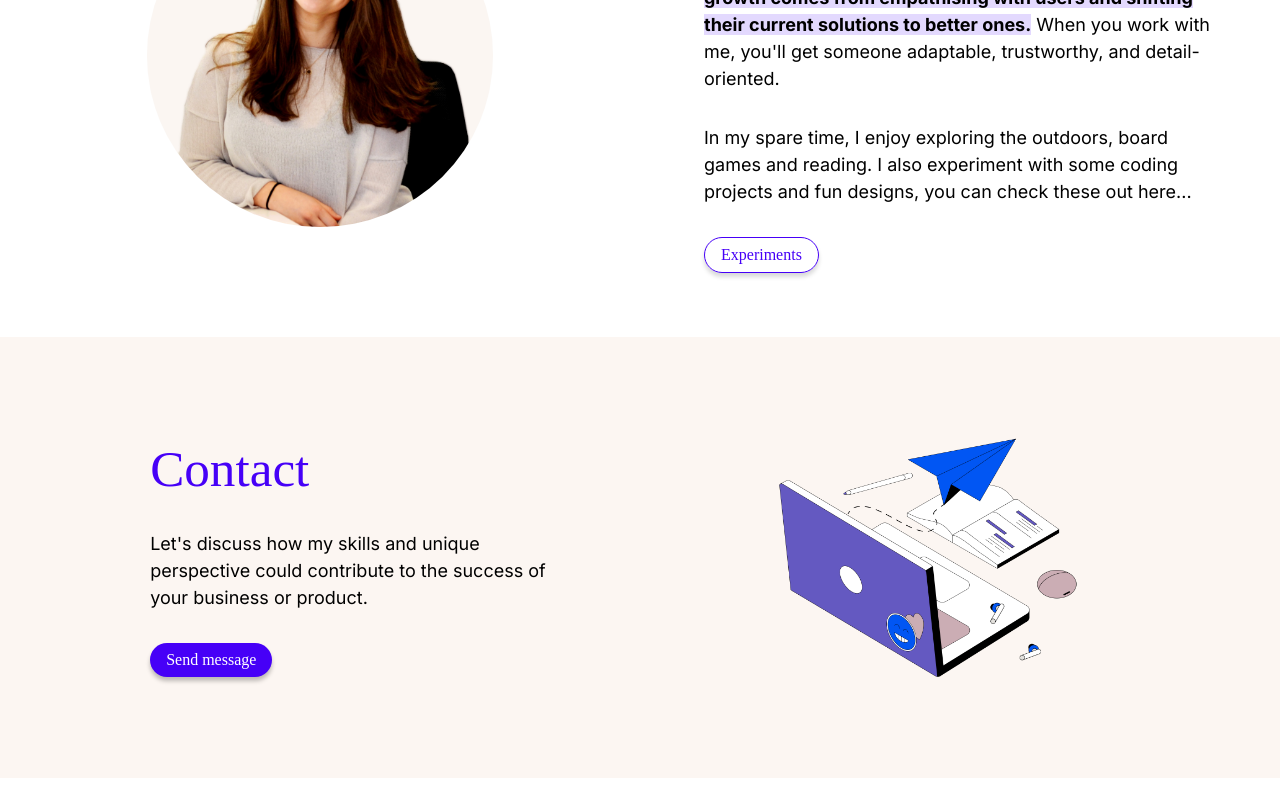
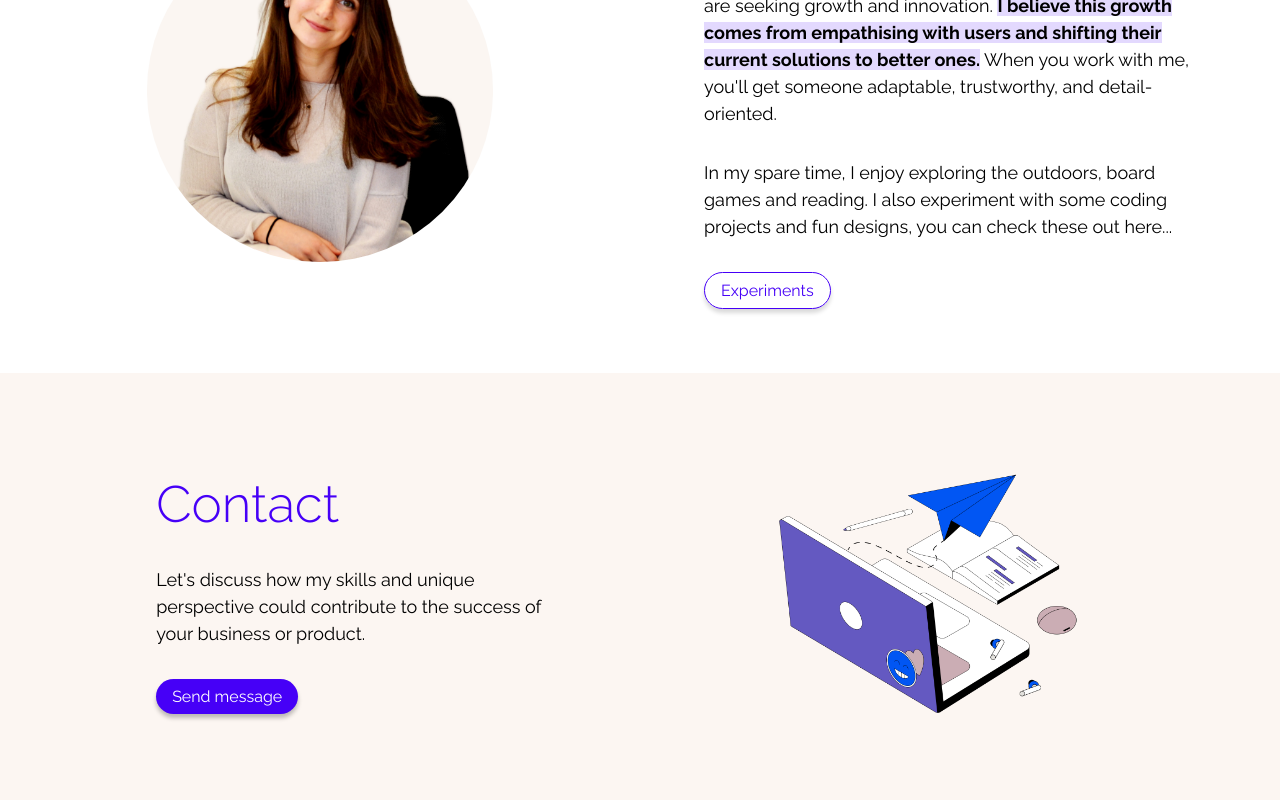
Before and after one commit to nataliejade9/personal-website, a Next.js app: page / in a window 1280 px wide. Shown: the part 1684-2484 px from the top of the page. Built offline with nearby package versions, Linux system fonts and the light colour scheme.

Commit message:
ContactButton and font loading

```diff
--- a/src/app/globals.css
+++ b/src/app/globals.css
@@ -32,20 +32,20 @@ a {
 }
 
 h1 {
-  font-family: raleway;
-  font-weight: 200;
+  font-family: var(--raleway-font), Arial, Helvetica, sans-serif;
+  font-weight: 300;
   font-size: 8vw;
 }
 
 h2 {
-  font-family: raleway;
-  font-weight: 200;
+  font-family: var(--raleway-font), Arial, Helvetica, sans-serif;
+  font-weight: 300;
   font-size: 4vw;
   color: var(--main-primary);
 }
 
 p {
-  font-family: inter, Arial, Helvetica, sans-serif;
+  font-family: var(--inter-font), Arial, Helvetica, sans-serif;
   font-size: 18px;
   line-height: 1.5em;
 }
--- a/src/app/layout.js
+++ b/src/app/layout.js
@@ -1,8 +1,9 @@
-import { Inter } from 'next/font/google'
+import { Inter, Raleway } from 'next/font/google'
 import './globals.css'
 import Header from '../components/Header'
 
-const font = Inter({ subsets: ['latin'] })
+const font = Inter({ subsets: ['latin'], variable: '--inter-font' })
+const ralewayfont = Raleway ({subsets: ['latin'], variable: '--raleway-font' })
 
 export const metadata = {
   title: 'Natalie Waites',
@@ -12,7 +13,7 @@ export const metadata = {
 export default function RootLayout({ children }) {
   return (
     <html lang="en">
-      <body className={font.className}>
+      <body className={`${font.className} ${ralewayfont.className}`}>
         <Header/>
         <div className='header-offset'>{children}</div>
       </body>
--- /dev/null
+++ b/src/components/ContactButton/index.js
@@ -0,0 +1,13 @@
+'use client'
+
+import Link from 'next/link';
+import styles from './index.module.css'
+import Button from '../Button';
+import { useCallback } from 'react';
+
+const ContactButton = () => {
+    const onClick = useCallback (()=> {console.log("clicked")}, [])
+    return <Button type="primary" label="Let's Chat" href="mailto:natalie@superwatermelon.com?subject=Hello Natalie, I've been sent from your website" onClick={onClick}/>
+}
+
+export default ContactButton;
--- /dev/null
+++ b/src/components/ContactButton/index.module.css
@@ -0,0 +1,25 @@
+.button {
+    font-family: raleway;
+    border-radius: 100px;
+    box-shadow: 0px 4px 4px 0px rgba(0, 0, 0, 0.25);
+    padding: 0.5em 1em;
+    display: inline-block;
+    transition: box-shadow 0.25s ease-in, transform 0.2s ease-in;
+}
+
+.buttonPrimary {
+    background: var(--main-primary);
+    color: white;
+}
+
+.buttonSecondary {
+    background: transparent;
+    color: var(--main-primary);
+    border: 1px solid var(--main-primary);
+    box-shadow: 0px 4px 4px 0px rgba(0, 0, 0, 0.15);
+
+}
+
+.button:hover {
+    transform: translateY(-5px);
+}
--- a/src/components/Header/index.js
+++ b/src/components/Header/index.js
@@ -1,6 +1,6 @@
 import styles from './index.module.css'
 import Image from 'next/image'
-import Button from '../Button'
+import ContactButton from '../ContactButton'
 import Link from 'next/link'
 
 export default function Header() {
@@ -10,7 +10,7 @@ export default function Header() {
       <nav>
         <ul>
           <li>
-            <Button type="primary" label="Let's Chat" href="mailto:natalie@superwatermelon.com?subject=Hello Natalie, I've been sent from your website"/>
+            <ContactButton/>
           </li>
         </ul>
       </nav>
```
